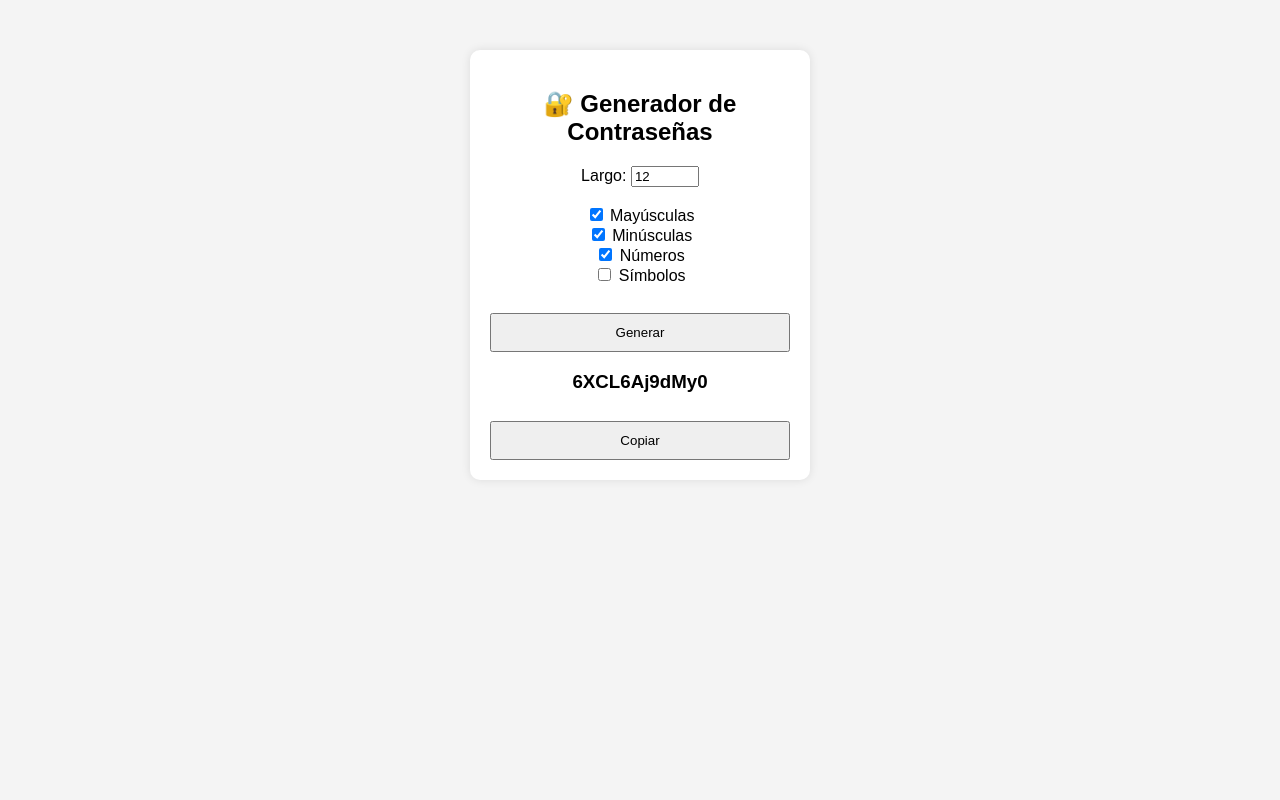
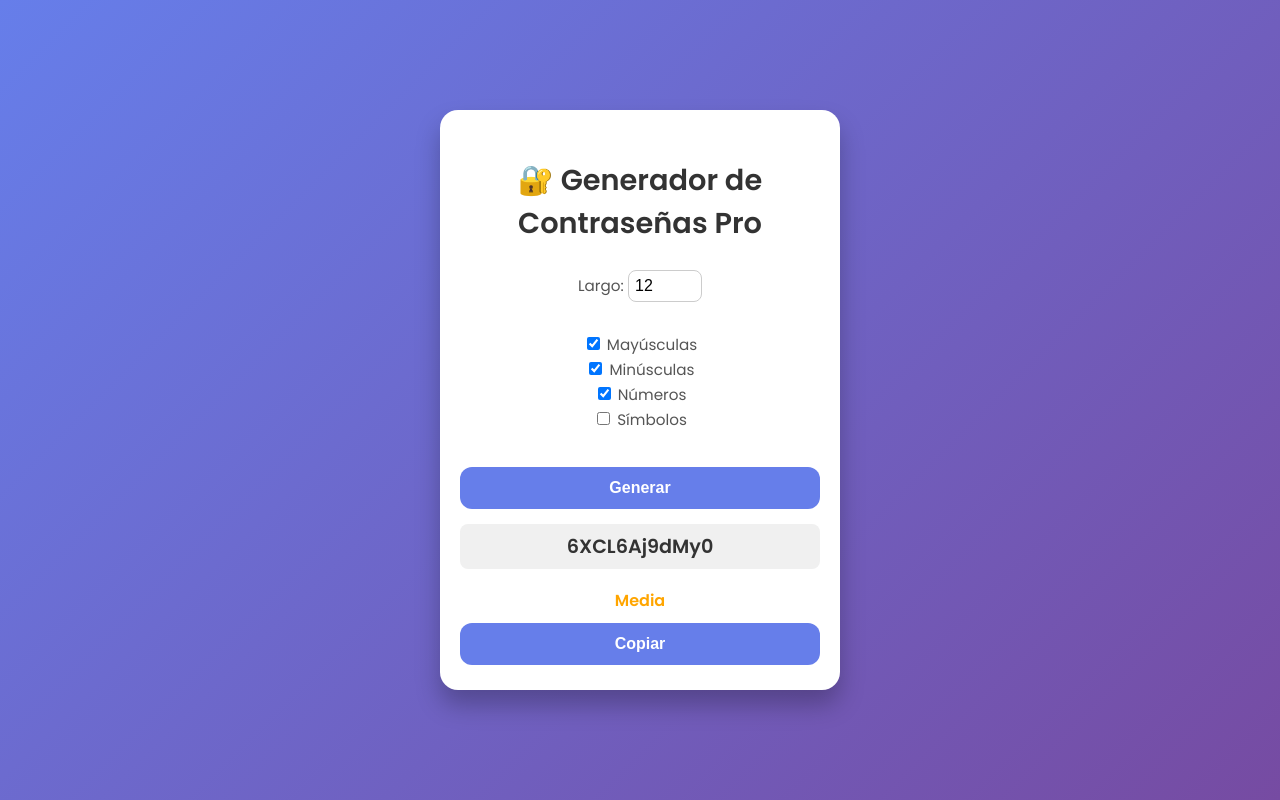
Before and after one commit to MewSelen/password-generator, a plain HTML site: page index.html in a window 1280 px wide. Both pictures are taken after a click on the button "Generar". Drawn offline with Linux system fonts and the light colour scheme.

Commit message:
Update index.html

```diff
--- a/index.html
+++ b/index.html
@@ -2,40 +2,105 @@
 <html lang="es">
 <head>
   <meta charset="UTF-8">
-  <title>Generador de Contraseñas</title>
+  <title>Generador de Contraseñas Pro</title>
+  <link href="https://fonts.googleapis.com/css2?family=Poppins:wght@400;600&display=swap" rel="stylesheet">
   <style>
     body {
-      font-family: Arial;
-      text-align: center;
-      margin-top: 50px;
-      background: #f4f4f4;
+      font-family: 'Poppins', sans-serif;
+      margin: 0;
+      padding: 0;
+      background: linear-gradient(135deg, #667eea, #764ba2);
+      min-height: 100vh;
+      display: flex;
+      justify-content: center;
+      align-items: center;
+      color: #fff;
     }
 
     .box {
-      background: white;
-      padding: 20px;
-      margin: auto;
-      width: 300px;
-      border-radius: 10px;
-      box-shadow: 0 0 10px rgba(0,0,0,0.1);
+      background: #fff;
+      color: #333;
+      padding: 25px 20px;
+      width: 90%;
+      max-width: 360px;
+      border-radius: 18px;
+      box-shadow: 0 15px 25px rgba(0,0,0,0.25);
+      text-align: center;
+      transition: transform 0.3s ease;
+    }
+
+    .box:hover {
+      transform: translateY(-5px);
+    }
+
+    h2 {
+      margin-bottom: 20px;
+      font-size: 1.8em;
+    }
+
+    label {
+      font-size: 0.95em;
+      color: #555;
+    }
+
+    input[type="number"] {
+      width: 60px;
+      padding: 6px;
+      margin: 5px 0;
+      border-radius: 8px;
+      border: 1px solid #ccc;
+      font-size: 1em;
     }
 
     button {
       margin-top: 10px;
-      padding: 10px;
+      padding: 12px;
       width: 100%;
       cursor: pointer;
+      font-weight: 600;
+      border: none;
+      border-radius: 12px;
+      background-color: #667eea;
+      color: white;
+      font-size: 1em;
+      transition: 0.3s;
     }
 
-    input[type="number"] {
-      width: 60px;
+    button:hover {
+      background-color: #5a67d8;
+    }
+
+    #result {
+      margin-top: 15px;
+      font-size: 1.2em;
+      word-wrap: break-word;
+      padding: 8px;
+      border-radius: 8px;
+      background-color: #f0f0f0;
+      color: #333;
+      transition: background 0.3s;
+    }
+
+    #strength {
+      margin-top: 10px;
+      font-weight: 600;
+      font-size: 1em;
+    }
+
+    .weak { color: #ff4d4d; }
+    .medium { color: #ffa500; }
+    .strong { color: #4caf50; }
+
+    @media (max-width: 400px) {
+      .box { padding: 20px; }
+      h2 { font-size: 1.5em; }
     }
   </style>
 </head>
 <body>
 
   <div class="box">
-    <h2>🔐 Generador de Contraseñas</h2>
+    <h2>🔐 Generador de Contraseñas Pro</h2>
 
     <label>Largo:</label>
     <input type="number" id="length" value="12" min="4" max="30"><br><br>
@@ -48,6 +113,7 @@
     <button onclick="generatePassword()">Generar</button>
 
     <h3 id="result"></h3>
+    <div id="strength"></div>
 
     <button onclick="copyPassword()">Copiar</button>
   </div>
@@ -77,6 +143,7 @@
       }
 
       document.getElementById("result").innerText = password;
+      checkStrength(password);
     }
 
     function copyPassword() {
@@ -88,6 +155,26 @@
       navigator.clipboard.writeText(text);
       alert("Contraseña copiada!");
     }
+
+    function checkStrength(password) {
+      let strengthEl = document.getElementById("strength");
+      let strength = 0;
+      if (password.length >= 8) strength++;
+      if (/[A-Z]/.test(password)) strength++;
+      if (/[0-9]/.test(password)) strength++;
+      if (/[^A-Za-z0-9]/.test(password)) strength++;
+
+      if (strength <= 1) {
+        strengthEl.textContent = "Débil";
+        strengthEl.className = "weak";
+      } else if (strength === 2 || strength === 3) {
+        strengthEl.textContent = "Media";
+        strengthEl.className = "medium";
+      } else {
+        strengthEl.textContent = "Fuerte";
+        strengthEl.className = "strong";
+      }
+    }
   </script>
 
 </body>
```
